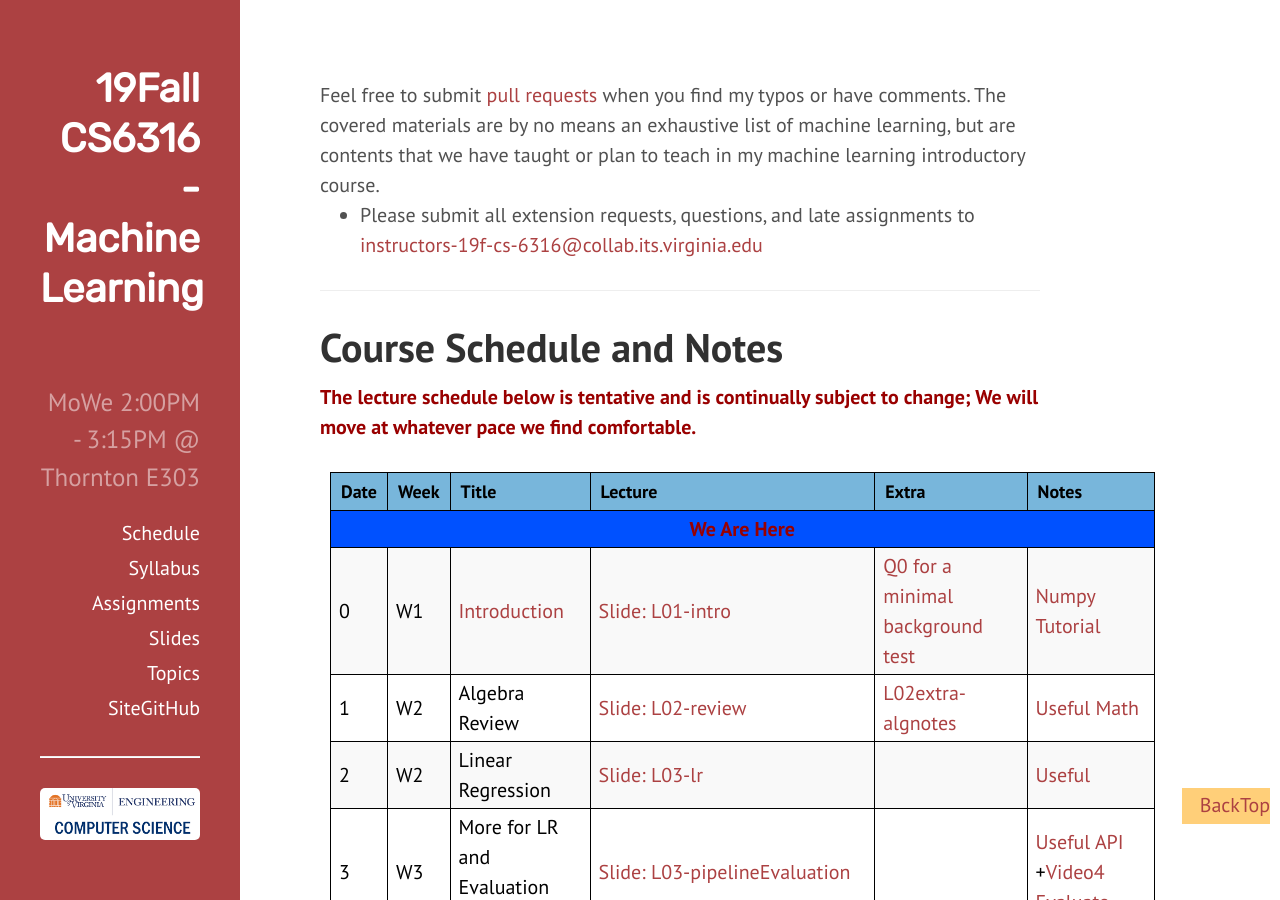
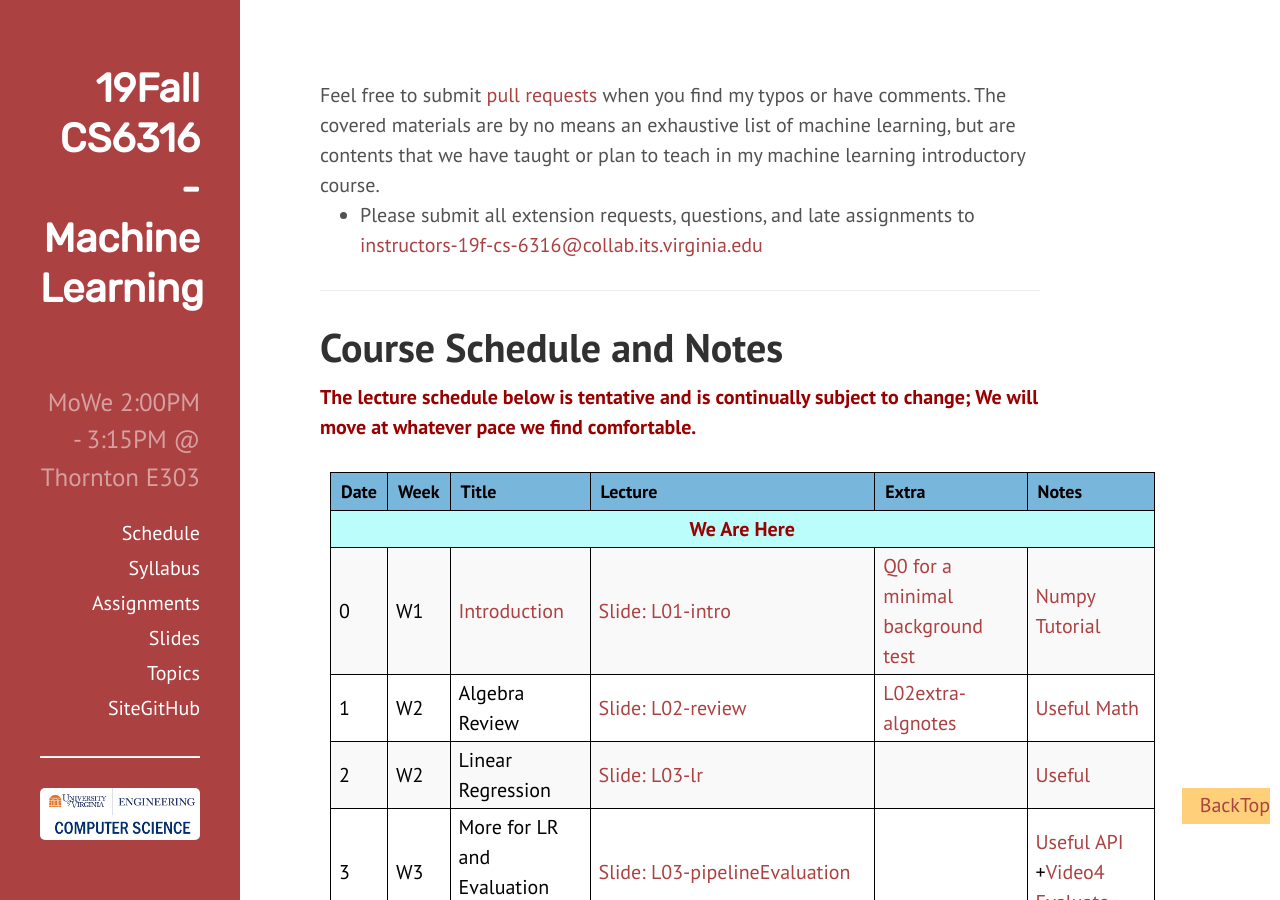
Before and after one commit to aobo-y/2019f-UVA-CS6316-MachineLearning, a Jekyll site: the page built from index.html, in a window 1280 px wide and 900 px high. Built offline with Jekyll 4.4.1, drawn with Linux system fonts in a browser that asks for light colours.

Commit message:
Update index.html

```diff
--- a/index.html
+++ b/index.html
@@ -46,7 +46,7 @@ when you find my typos or have comments. The covered materials are by no means a
 {% for post in sorted %}
 
 {% if post.lectureVersion contains 'current' %}
-<tr> <td align="center" bgcolor="#0051ff" colspan="6"><font color="#990000"><b> We Are Here </b></font></td>
+<tr> <td align="center" bgcolor="#bafdfb" colspan="6"><font color="#990000"><b> We Are Here </b></font></td>
 </tr>
 {% endif %}
 
```
